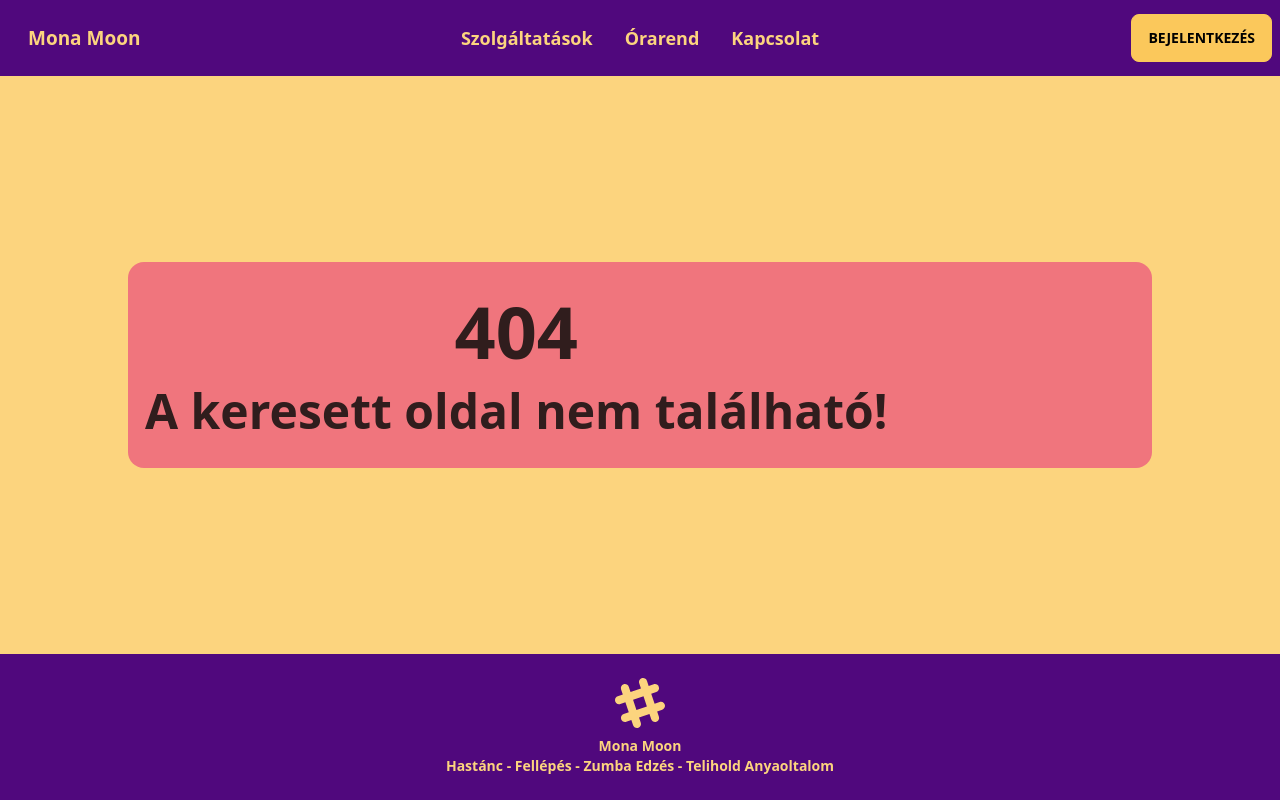
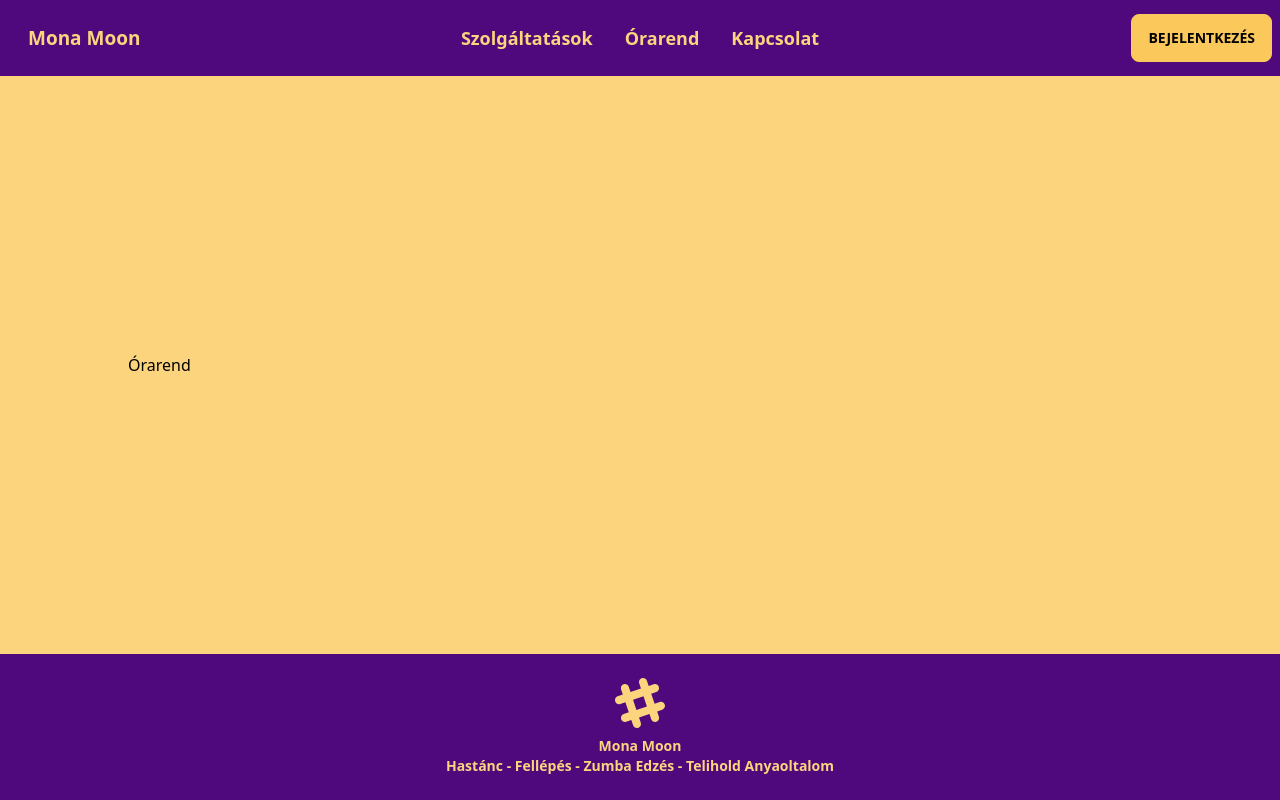
Before and after one commit to Venecaat/Mona-Moon, a React (Vite) app in the folder Frontend/: page /orarend in a window 1280 px wide. Before the commit this address had no page. Built offline with nearby package versions, Linux system fonts and the light colour scheme.

Commit message:
Frontend: Add Timetable.jsx and make route for it

```diff
--- a/Frontend/src/App.jsx
+++ b/Frontend/src/App.jsx
@@ -4,6 +4,7 @@ import { MainPage } from "./routes/MainPage.jsx";
 import { PageNotFound } from "./routes/PageNotFound.jsx";
 import { Contact } from "./routes/Contact.jsx";
 import { Introduction } from "./routes/Introduction.jsx";
+import {Timetable} from "./routes/Timetable.jsx";
 
 export const App = () => {
 
@@ -11,6 +12,7 @@ export const App = () => {
       <Layout>
           <Routes>
               <Route path="/" element={<MainPage />}></Route>
+              <Route path="/orarend" element={<Timetable />}></Route>
               <Route path="/bemutatkozas" element={<Introduction />}></Route>
               <Route path="/kapcsolat" element={<Contact />}></Route>
               <Route path="*" element={<PageNotFound />}></Route>
--- a/Frontend/src/components/Navbar.jsx
+++ b/Frontend/src/components/Navbar.jsx
@@ -44,7 +44,7 @@ export const Navbar = () => {
                                 </ul>
                             </details>
                         </li>
-                        <li><a>Órarend</a></li>
+                        <li><Link to="/orarend">Órarend</Link></li>
                         <li><Link to="/kapcsolat">Kapcsolat</Link></li>
                     </ul>
                 </div>
@@ -80,7 +80,7 @@ export const Navbar = () => {
                             </li>
                         </ul>
                     </li>
-                    <li><a>Órarend</a></li>
+                    <li><Link to="/orarend">Órarend</Link></li>
                     <li><Link to="/kapcsolat">Kapcsolat</Link></li>
                 </ul>
             </div>
--- /dev/null
+++ b/Frontend/src/routes/Timetable.jsx
@@ -0,0 +1,8 @@
+
+export const Timetable = () => {
+    return (
+        <div>
+            <h2>Órarend</h2>
+        </div>
+    )
+}
```
